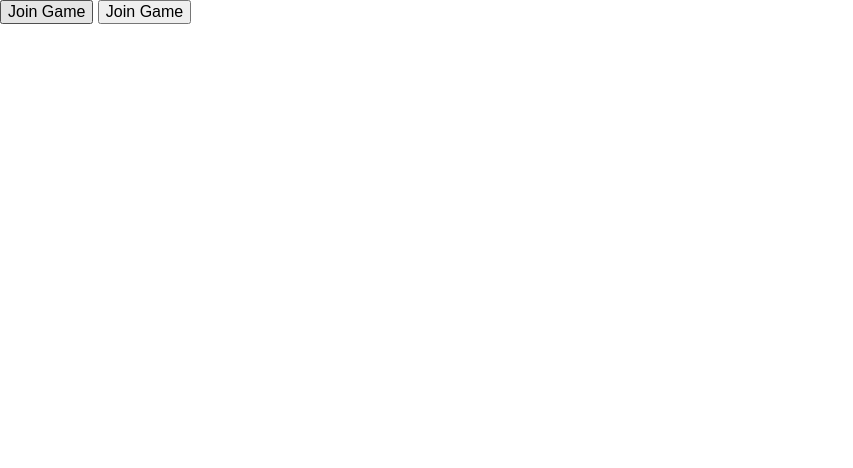
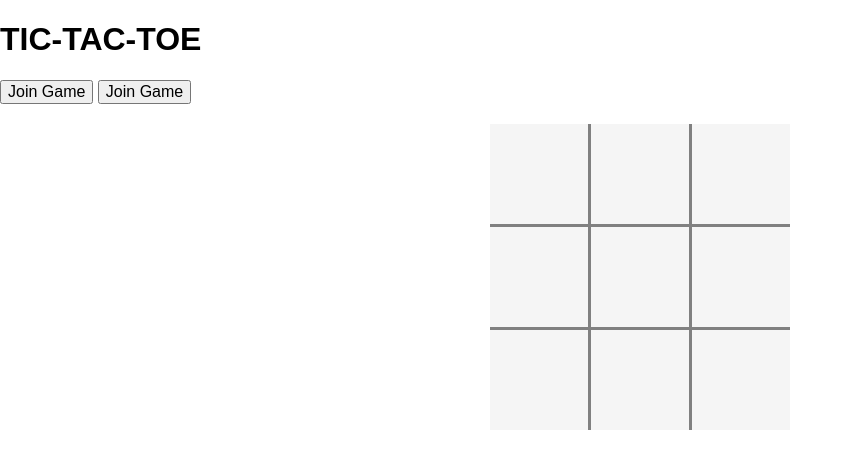
Before and after one commit to beck410/tic-tac-toe, a website: page app/index.html in a window 1280 px wide. Shown: the whole page, without its empty margins (0-853 px from the left). Drawn offline with Linux system fonts and the light colour scheme.

Commit message:
board created and styled

```diff
--- a/app/index.html
+++ b/app/index.html
@@ -8,13 +8,33 @@
     <link rel="stylesheet" href="styles/tic-tac-toe.css" type="text/css" media="screen" charset="utf-8">
   </head>
   <body>
+  <h1>TIC-TAC-TOE</h1>
   <div id="start-buttons">
     <button id="playerOne">Join Game</button>
     <button id="playerTwo">Join Game</button>
   </div>
-
+  <div id="board">
+    <table>
+      <tr>
+        <td class="top left"></td>
+        <td class="top center"></td>
+        <td class="top right"></td>
+      </tr>
+      <tr>
+        <td class="middle left"></td>
+        <td class="middle center"></td>
+        <td class="middle right"></td>
+      </tr>
+        <td class="bottom left"></td>
+        <td class="bottom center"></td>
+        <td class="bottom right"></td>
+      <tr>
+      </tr>
+    </table>
+</div>
   <script src="dist/js/jquery/jquery.min.js" type="text/javascript"></script>
   <script src="dist/js/lodash/lodash.min.js" type="text/javascript"></script>
   <script src="dist/js/tic-tac-toe.min.js" type="text/javascript"></script>
+  <script src="js/game.js" type="text/javascript"></script>
   </body>
 </html>
--- a/app/js/game.js
+++ b/app/js/game.js
@@ -1,3 +1,13 @@
-;(function(){
-  'use strict';
+;var game = (function(){
+  var gamePlay = {};
+
+  gamePlay.initialBoard = [['','',''],['','',''],['','','']];
+  gamePlay.generateBoard = function(){
+    this.initialBoard.forEach(function(){
+
+    });
+
+  }
+  return gamePlay;
+
 })();
--- a/app/sass/_board.scss
+++ b/app/sass/_board.scss
@@ -0,0 +1,34 @@
+#board {
+  margin: 20px auto;
+  width: 300px;
+  height: 300px;
+  /*display: none; */
+  td{
+    width: 100px;
+    height: 100px;
+    background: whitesmoke;
+  }
+}
+
+.top {
+  border-bottom: 3px solid grey;
+}
+
+.middle {
+}
+
+
+.bottom {
+  border-top: 3px solid grey;
+}
+
+.left {
+  border-right: 3px solid grey;
+}
+
+.right {
+  border-left: 3px solid grey;
+}
+
+.center {
+}
--- a/app/styles/tic-tac-toe.css
+++ b/app/styles/tic-tac-toe.css
@@ -1,2 +1,23 @@
 /* variables */
 /* imports */
+#board {
+  margin: 20px auto;
+  width: 300px;
+  height: 300px;
+  /*display: none; */ }
+  #board td {
+    width: 100px;
+    height: 100px;
+    background: whitesmoke; }
+
+.top {
+  border-bottom: 3px solid grey; }
+
+.bottom {
+  border-top: 3px solid grey; }
+
+.left {
+  border-right: 3px solid grey; }
+
+.right {
+  border-left: 3px solid grey; }
```
Also changed, not shown: app/dist/js/tic-tac-toe.js, app/dist/js/tic-tac-toe.min.js, app/dist/styles/tic-tac-toe.css, 1 other file.
